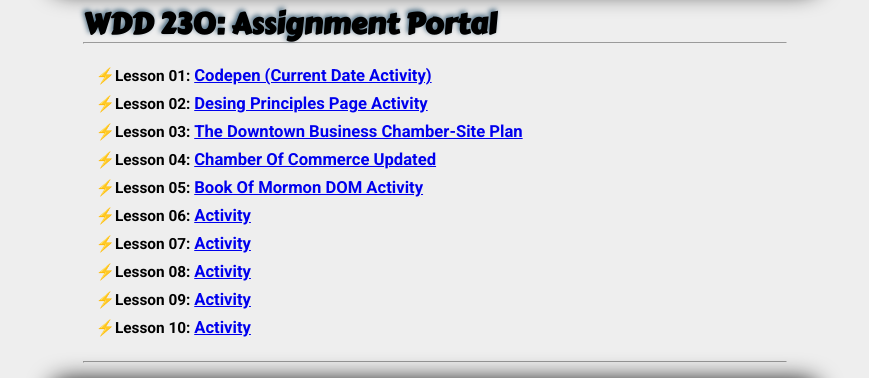
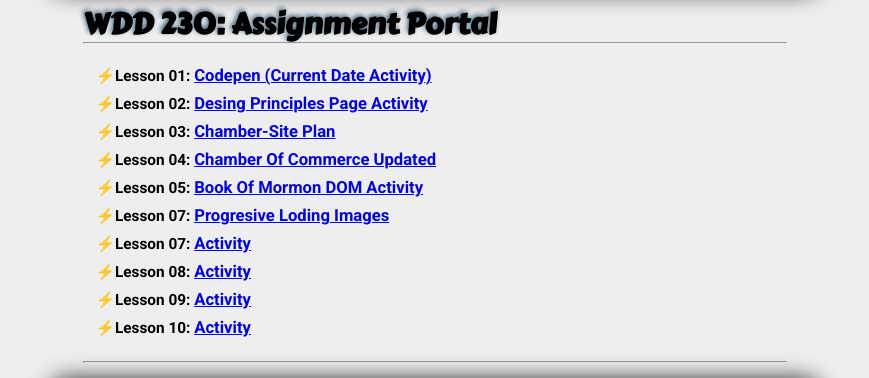
Before and after one commit to Yoav-Galindo/wdd230, a plain HTML site: page index.html in a window 1280 px wide. Shown: the part 232-610 px from the top of the page, without its empty margins (205-1074 px from the left). Drawn offline with Linux system fonts and the light colour scheme.

Commit message:
lazyLodingLinked

```diff
--- a/index.html
+++ b/index.html
@@ -29,10 +29,10 @@
         <ul class="linksList">
             <li> &#9889;Lesson 01: <a href="https://codepen.io/Yoav-Galindo-the-decoder/pen/mdzPNpG" target="_blank"><span>Codepen (Current Date Activity)</span></a></li>
             <li> &#9889;Lesson 02: <a href="https://yoav-galindo.github.io/wdd230/lesson2/design-principles.html" target="_blank"><span>Desing Principles Page Activity</span></a></li>
-            <li> &#9889;Lesson 03: <a href="lesson3/" target="_blank"><span>The Downtown Business Chamber-Site Plan</span></a></li>
+            <li> &#9889;Lesson 03: <a href="lesson3/" target="_blank"><span>Chamber-Site Plan</span></a></li>
             <li> &#9889;Lesson 04: <a href="https://yoav-galindo.github.io/wdd230/chamber/" target="_blank"><span>Chamber Of Commerce Updated</span></a></li>
             <li> &#9889;Lesson 05: <a href="https://yoav-galindo.github.io/wdd230/lesson5/" target="_blank"><span>Book Of Mormon DOM Activity</span></a></li>
-            <li> &#9889;Lesson 06: <a href="#"><span>Activity</span></a></li>
+            <li> &#9889;Lesson 07: <a href="https://yoav-galindo.github.io/wdd230/lesson7/lazyload.html" target="_blank"><span>Progresive Loding Images</span></a></li>
             <li> &#9889;Lesson 07: <a href="#"><span>Activity</span></a></li>
             <li> &#9889;Lesson 08: <a href="#"><span>Activity</span></a></li>
             <li> &#9889;Lesson 09: <a href="#"><span>Activity</span></a></li>
```
